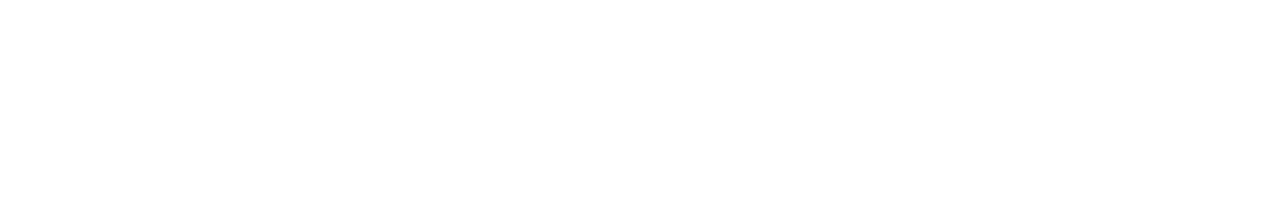
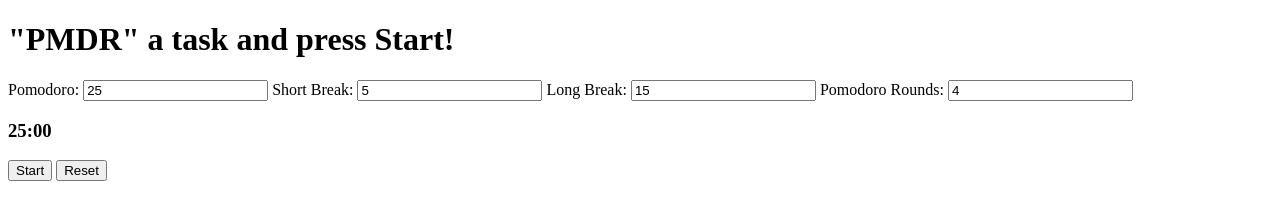
Before and after one commit to keeevh/Simple-Pomodoro, a plain HTML site: page index.html in a window 1280 px wide. Drawn offline with Linux system fonts and the light colour scheme.

Commit message:
added basic pomodoro form with 4 inputs, 1 timer and 2 buttons

```diff
--- a/index.html
+++ b/index.html
@@ -8,8 +8,27 @@
     <title>Simple Pomodoro</title>
 </head>
 <body>
+    <header>
+        <h1 class="center">"PMDR" a task and press Start!</h1>
+        <form class="pomodoro-form">
+            <label>Pomodoro:</label>
+            <input type="text" value="25" placeholder="25' default">
+            <label>Short Break:</label>
+            <input type="text" value="5" placeholder="5' default">
+            <label>Long Break:</label>
+            <input type="text" value="15" placeholder="15' default">
+            <label>Pomodoro Rounds:</label>
+            <input type="text" value="4" placeholder="4' default">
+            <h3 class="center">25:00</h3>
+            <div>
+                <button type="submit">Start</button>
+                <button type="submit">Reset</button>
+            </div>
+        </form>
+    </header>
+    <main>
 
-
+    </main>
     <script src="app.js"></script>
 </body>
 </html>
```
